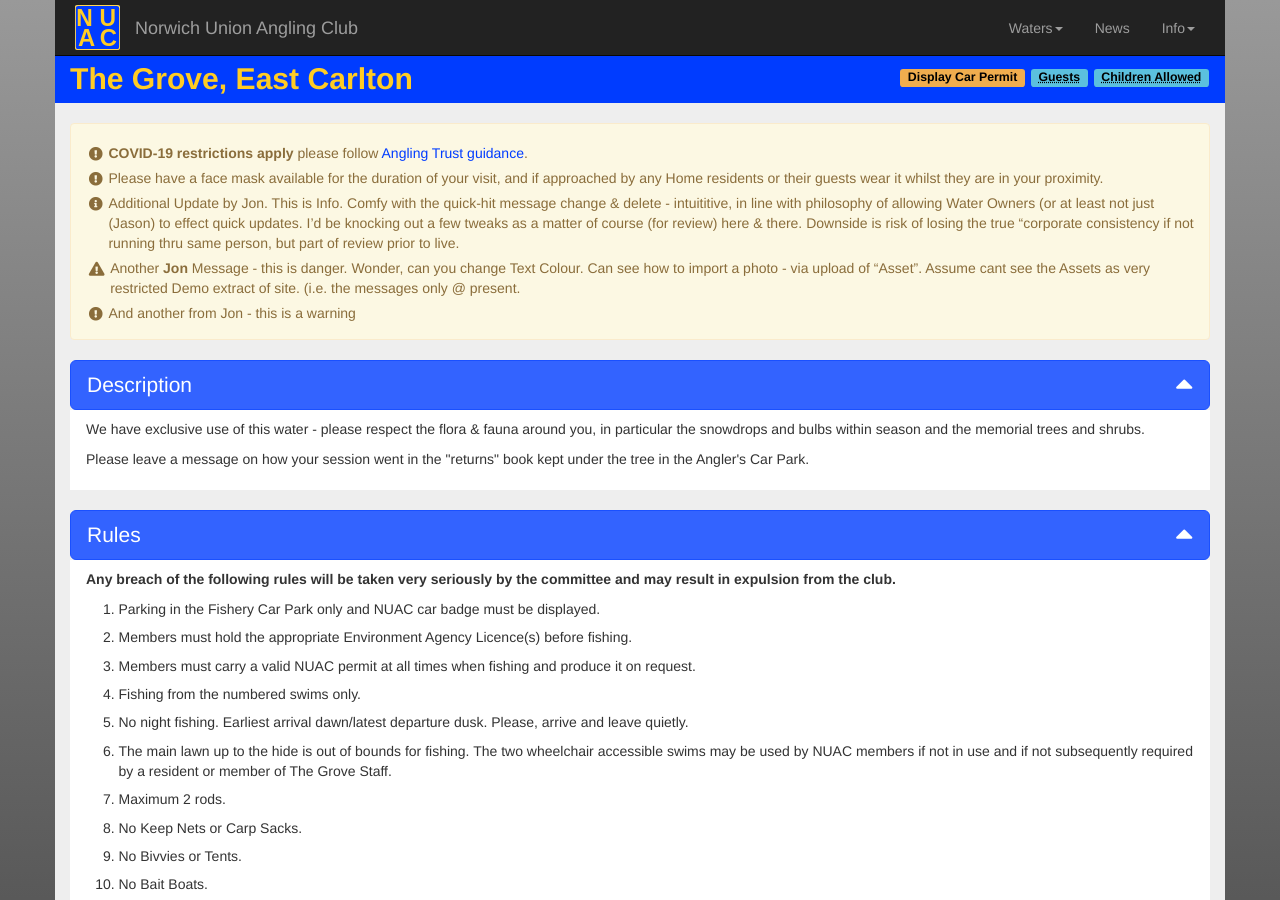
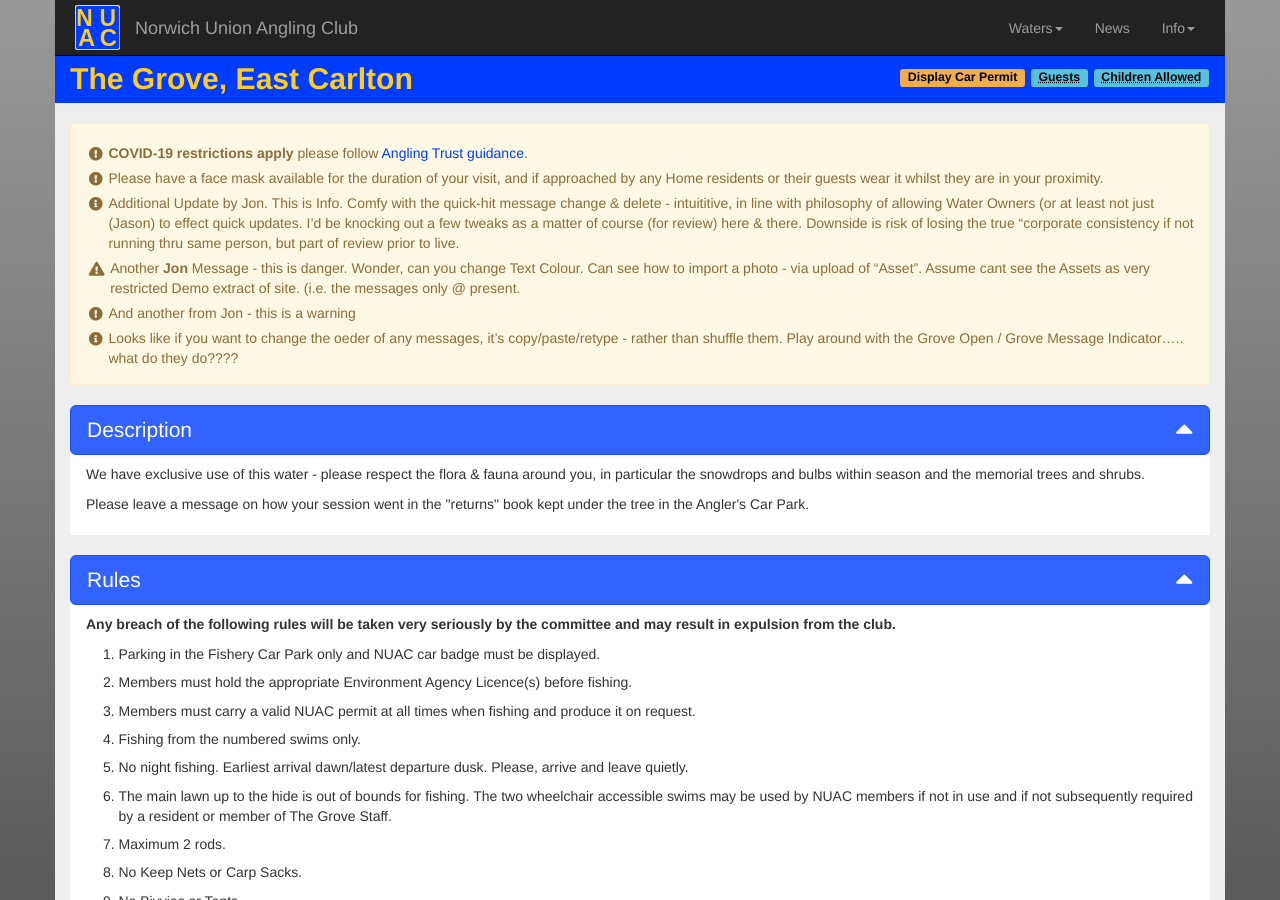
Before and after one commit to nuac-admin/nuac-release-four, a Jekyll site: the page built from _waters/grove.md, in a window 1280 px wide and 900 px high. Built offline with Jekyll 4.4.1, drawn with Linux system fonts in a browser that asks for light colours; nearby versions of some CDN libraries.

Commit message:
Update Manage NUAC Information “water-msg”

```diff
--- a/_data/water-msg.yml
+++ b/_data/water-msg.yml
@@ -27,6 +27,10 @@ grove-messages:
       ![]()
   - msg-type: warning
     msg-desc: And another from Jon - this is a warning
+  - msg-type: info
+    msg-desc: Looks like if you want to change the oeder of any messages, it's
+      copy/paste/retype - rather than shuffle them. Play around with the Grove
+      Open / Grove Message Indicator..... what do they do????
 bif-open-ind: false
 bif-msg-ind: true
 bif-msg-box-type: warning
```
